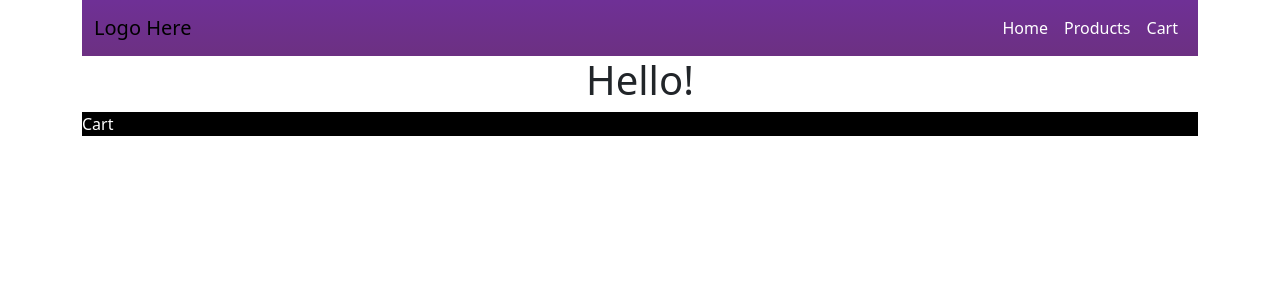
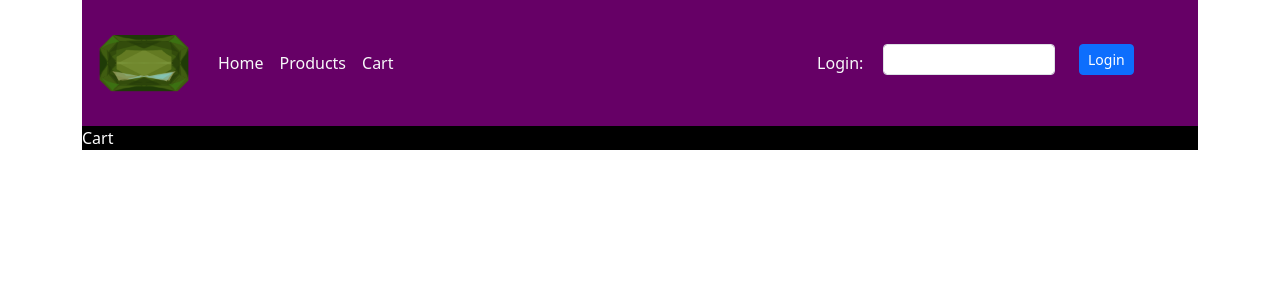
Before and after one commit to lucygossip/l2t11-capstone-project, a React (Create React App) app: page /cart in a window 1280 px wide. Shown: the top 300 px of the page. Built offline with nearby package versions, Linux system fonts and the light colour scheme.

Commit message:
Navbar and login form updates

```diff
--- a/src/App.css
+++ b/src/App.css
@@ -1,5 +1,6 @@
 :root {
   --affair: #6a4685;
+  --darkpurple: #660066;
   --eminence: #6C3082;
   --tacao: #6f3096;
   --white: #fff;
@@ -13,22 +14,14 @@
   text-align: center;
 }
 
-.App-header {
-
+.App-logo {
+  width: 100px;
 }
 
 .App-link {
   color: #61dafb;
 }
 
-nav {
-  background: var(--bg-nav);
-}
-
-.nav-link {
-  color: var(--font-color-nav) !important;
-}
-
 main {
   background: #000;
   color: #fff;
--- a/src/components/Forms/LoginForm.js
+++ b/src/components/Forms/LoginForm.js
@@ -0,0 +1,63 @@
+import { Button } from "react-bootstrap";
+import { useSelector, useDispatch } from "react-redux";
+import {
+  changeInputValue,
+  setUsername,
+  clearUserName,
+} from "../../store/usernameState";
+import { Form, Row, Col } from "react-bootstrap";
+
+export default function LoginForm() {
+  const state = useSelector((state) => state.username);
+  const dispatch = useDispatch();
+  const handleChange = (event) => {
+    dispatch(changeInputValue(event.target.value));
+  };
+  const handleSubmit = (input) => {
+    dispatch(setUsername(input));
+  };
+  const handleReset = () => {
+    dispatch(clearUserName());
+  };
+
+  console.log("Value is " + state.value);
+
+  return (
+    <>
+      {state.username === "" ? (
+        <>
+          <Form inline>
+            <Form.Group as={Row} className="my-1">
+              <Form.Label column sm="2" className="text-light">
+                Login:
+              </Form.Label>
+              <Col sm="6">
+                <Form.Control
+                  size="sm"
+                  value={state.value}
+                  onChange={handleChange}
+                />
+              </Col>
+              <Col sm="4">
+                <Button size="sm" onClick={() => handleSubmit(state.value)}>
+                  Login
+                </Button>
+              </Col>
+            </Form.Group>
+          </Form>
+        </>
+      ) : (
+        <Row className="my-2">
+          <Col sm="6" className="text-light">
+            Hello, {state.username}!
+          </Col>
+          <Col sm="4">
+            <Button size="sm" onClick={handleReset}>
+              Logout
+            </Button>
+          </Col>
+        </Row>
+      )}
+    </>
+  );
+}
--- a/src/components/Header.js
+++ b/src/components/Header.js
@@ -4,7 +4,6 @@ export default function Header() {
     return(
         <>
         <StoreNav />
-        <h1 className="text-center">Hello!</h1>
         </>
     )
 }
--- a/src/components/StoreNav.js
+++ b/src/components/StoreNav.js
@@ -1,26 +1,42 @@
 import { Link } from "react-router-dom";
 import { Container, Navbar, Nav } from "react-bootstrap";
+import LoginForm from "./Forms/LoginForm";
+import Logo from '../images/logo.png';
 
 export default function StoreNav() {
   return (
-    <Navbar>
-      <Container>
-        <Navbar.Brand href="/">Logo Here</Navbar.Brand>
+    <>
+    <style type="text/css">
+    {`
+      .bg-purple {
+        background: var(--darkpurple);
+      }
+    `}
+    </style>
+    <Navbar bg="purple" expand="lg">
+      <Container className="justify-content-between">
         <Navbar.Toggle aria-controls="basic-navbar-nav" />
-        <Navbar.Collapse id="basic-navbar-nav" className="justify-content-end">
+        <Navbar.Collapse id="basic-navbar-nav">
+          <Navbar.Brand href="/">
+            <img alt="" src={Logo} className="App-logo" />
+          </Navbar.Brand>
           <Nav className="ml-auto">
-            <Nav.Link as={Link} to="/" exact>
+            <Nav.Link as={Link} to="/" exact className="text-light">
               Home
             </Nav.Link>
-            <Nav.Link as={Link} to="/product">
+            <Nav.Link as={Link} to="/product" className="text-light">
               Products
             </Nav.Link>
-            <Nav.Link as={Link} to="/cart">
+            <Nav.Link as={Link} to="/cart" className="text-light">
               Cart
             </Nav.Link>
           </Nav>
         </Navbar.Collapse>
+        <Navbar.Text>
+          <LoginForm />
+        </Navbar.Text>
       </Container>
     </Navbar>
+    </>
   );
 }
--- a/src/index.js
+++ b/src/index.js
@@ -4,14 +4,18 @@ import "./index.css";
 import App from "./App";
 import reportWebVitals from "./reportWebVitals";
 import "bootstrap/dist/css/bootstrap.min.css";
+import store from "./store/store";
+import { Provider } from "react-redux";
 import { BrowserRouter } from "react-router-dom";
 
 const root = ReactDOM.createRoot(document.getElementById("root"));
 root.render(
   <React.StrictMode>
-    <BrowserRouter>
-      <App />
-    </BrowserRouter>
+    <Provider store={store}>
+      <BrowserRouter>
+        <App />
+      </BrowserRouter>
+    </Provider>
   </React.StrictMode>,
 );
 
--- a/src/store/store.js
+++ b/src/store/store.js
@@ -7,7 +7,8 @@ username: usernameState
 // ...more reducers can be added here.
 },
 // other store option
+/*
 middleware: [],
-devTools: process.env.NODE_ENV !== 'production'
+devTools: process.env.NODE_ENV !== 'production' */
 });
 export default store;
--- a/src/store/usernameState.js
+++ b/src/store/usernameState.js
@@ -1,17 +1,27 @@
+import { createSlice, current } from "@reduxjs/toolkit";
+
 const usernameSlice = createSlice({
-name: 'Username',
+  name: "Username",
   initialState: {
     value: "",
+    username: ""
   },
   reducers: {
-//This function will set the username of the user
+    changeInputValue: (state, action) => {
+      state.value = action.payload;
+      console.log(current(state));
+    },
     setUsername: (state, action) => {
-state.value = action.payload;
+        state.username = action.payload;
+        console.log(current(state));
+    },
+    clearUserName: (state) => {
+      state.username = ""
+      console.log(current(state));
     }
   },
 });
 
-export const { setUsername } =
-counterSlice.actions
+export const { changeInputValue, setUsername, clearUserName } = usernameSlice.actions;
 //Export the reducer function to be used in the store
-export default usernameSlice.reducer
+export default usernameSlice.reducer;
```
Also changed, not shown: src/images/logo.png (added). Lines whose indentation alone changed are shown as unchanged.
